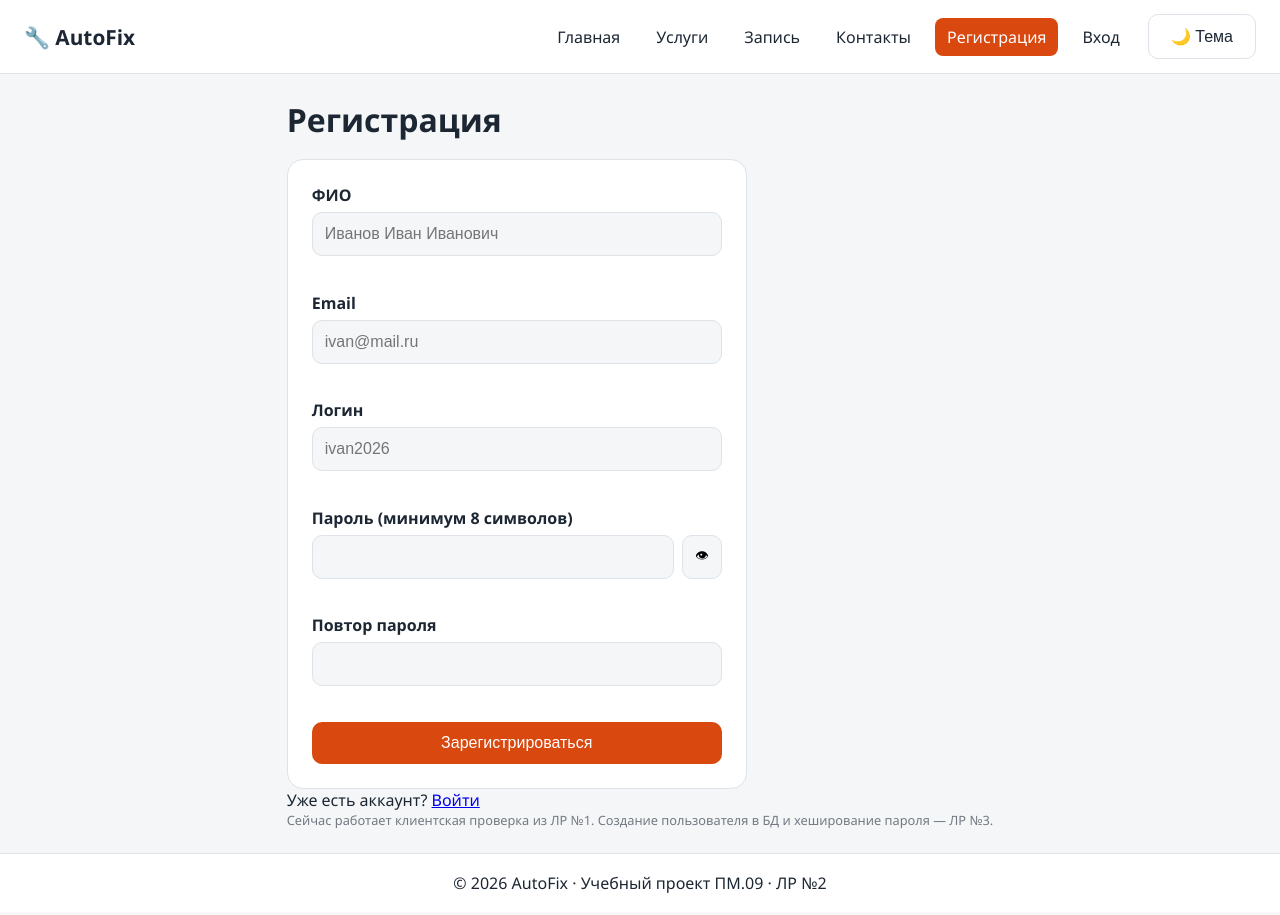
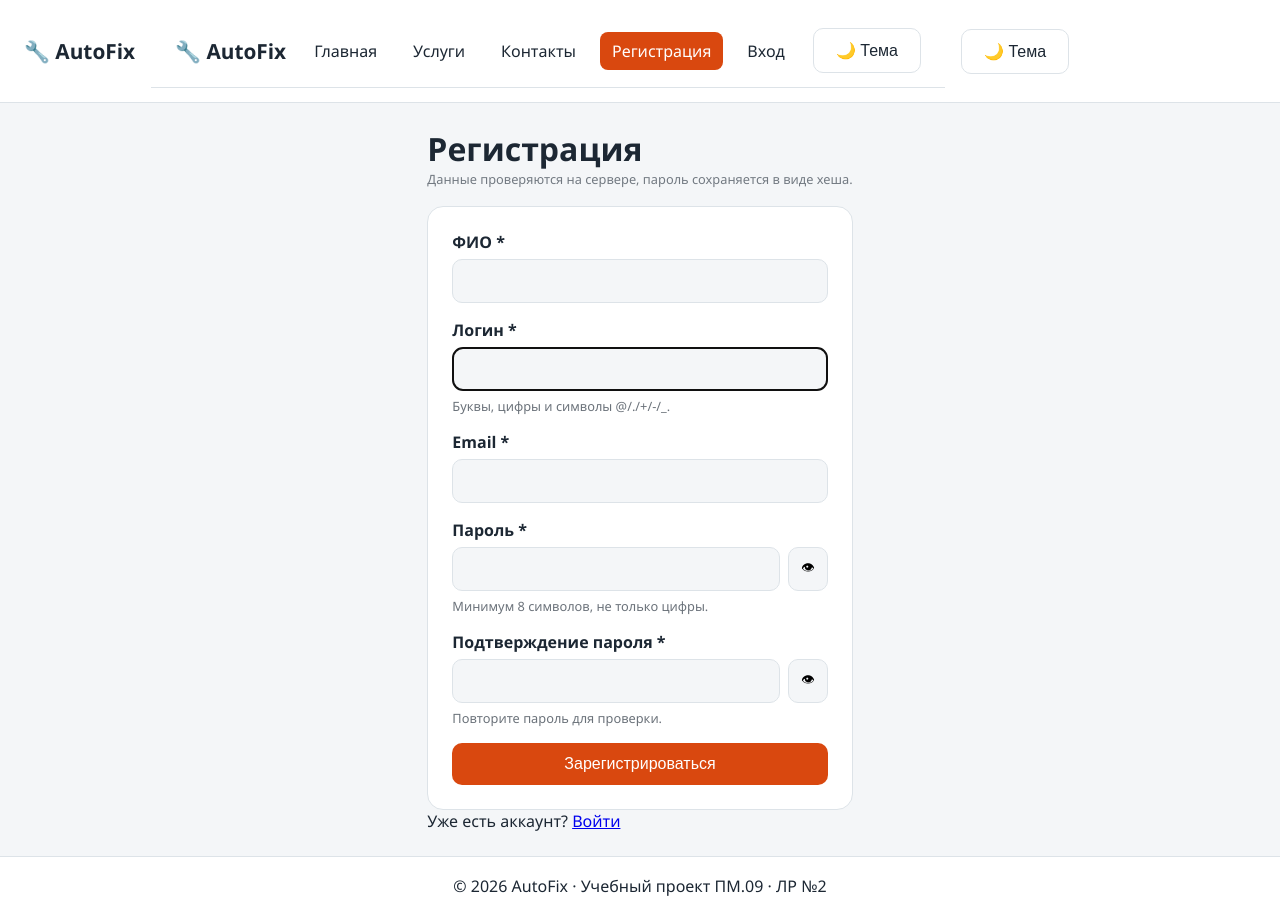
Before and after one commit to Moffiest42/autohub, a Django app: page /register/ in a window 1280 px wide. Before the commit the page ends 893 px from the top, so only its background shows below. Run offline with Django 5.2, Linux system fonts and the light colour scheme; parts of the project's set-up code (start-up, migrations or seed data) failed here and were passed over.

Commit message:
implement user registration with server validation and password hashing

```diff
--- /dev/null
+++ b/accounts/forms.py
@@ -0,0 +1,42 @@
+from django import forms
+from django.contrib.auth.forms import AuthenticationForm, UserCreationForm
+
+from .models import User
+
+
+class RegisterForm(UserCreationForm):
+    full_name = forms.CharField(label='ФИО', max_length=150)
+    email = forms.EmailField(label='Email')
+
+    class Meta:
+        model = User
+        fields = ['full_name', 'username', 'email', 'password1', 'password2']
+        labels = {'username': 'Логин'}
+        help_texts = {'username': 'Буквы, цифры и символы @/./+/-/_.'}
+
+    def __init__(self, *args, **kwargs):
+        super().__init__(*args, **kwargs)
+        self.fields['password1'].help_text = 'Минимум 8 символов, не только цифры.'
+        self.fields['password2'].help_text = 'Повторите пароль для проверки.'
+
+    def clean_email(self):
+        email = self.cleaned_data['email']
+        if User.objects.filter(email__iexact=email).exists():
+            raise forms.ValidationError('Пользователь с таким email уже зарегистрирован.')
+        return email
+
+
+class LoginOrEmailForm(AuthenticationForm):
+    """Вход по логину ИЛИ email (п.5 методички)."""
+
+    def __init__(self, *args, **kwargs):
+        super().__init__(*args, **kwargs)
+        self.fields['username'].label = 'Логин или Email'
+
+    def clean_username(self):
+        value = self.cleaned_data.get('username', '')
+        if '@' in value:
+            user = User.objects.filter(email__iexact=value).first()
+            if user:
+                return user.username
+        return value
--- /dev/null
+++ b/accounts/urls.py
@@ -0,0 +1,14 @@
+from django.contrib.auth import views as auth_views
+from django.urls import path
+
+from . import views
+from .forms import LoginOrEmailForm
+
+urlpatterns = [
+    path('register/', views.register, name='register'),
+    path('login/', auth_views.LoginView.as_view(
+        template_name='accounts/login.html',
+        authentication_form=LoginOrEmailForm,
+    ), name='login'),
+    path('logout/', auth_views.LogoutView.as_view(), name='logout'),
+]
--- a/accounts/views.py
+++ b/accounts/views.py
@@ -1,3 +1,20 @@
-from django.shortcuts import render
+from django.contrib import messages
+from django.contrib.auth import login
+from django.shortcuts import redirect, render
 
-# Create your views here.
+from .forms import RegisterForm
+
+
+def register(request):
+    if request.user.is_authenticated:
+        return redirect('my_appointments')
+    if request.method == 'POST':
+        form = RegisterForm(request.POST)
+        if form.is_valid():
+            user = form.save()          # пароль хешируется внутри Django
+            login(request, user)        # сразу создаём сессию
+            messages.success(request, f'Добро пожаловать, {user.full_name}!')
+            return redirect('my_appointments')
+    else:
+        form = RegisterForm()
+    return render(request, 'accounts/register.html', {'form': form})
--- a/catalog/views.py
+++ b/catalog/views.py
@@ -109,11 +109,3 @@ def contacts(request):
         'services_count': Service.objects.count(),
         'categories_count': Category.objects.count(),
     })
-
-
-def register_page(request):
-    return render(request, 'register.html')
-
-
-def login_page(request):
-    return render(request, 'login.html')
--- a/config/urls.py
+++ b/config/urls.py
@@ -6,6 +6,8 @@ from django.urls import include, path
 urlpatterns = [
     path('admin/', admin.site.urls),
     path('', include('catalog.urls')),
+    path('', include('accounts.urls')),
+    path('', include('booking.urls')),   # создадим на шаге 3
 ]
 
 if settings.DEBUG:
--- /dev/null
+++ b/templates/accounts/register.html
@@ -0,0 +1,27 @@
+{% extends 'base.html' %}
+{% block title %}Регистрация — AutoFix{% endblock %}
+{% block content %}
+<h1>Регистрация</h1>
+<p class="muted">Данные проверяются на сервере, пароль сохраняется в виде хеша.</p>
+<form method="post" class="panel auth-form" novalidate>
+  {% csrf_token %}
+  {% if form.non_field_errors %}<div class="alert alert-error">{{ form.non_field_errors }}</div>{% endif %}
+  {% for field in form %}
+  <div class="form-field">
+    <label for="{{ field.id_for_label }}">{{ field.label }}{% if field.field.required %} *{% endif %}</label>
+    {% if field.name == 'password1' or field.name == 'password2' %}
+      <div class="password-wrap">
+        {{ field }}
+        <button type="button" class="toggle-password" data-target="{{ field.id_for_label }}">👁</button>
+      </div>
+    {% else %}
+      {{ field }}
+    {% endif %}
+    {% if field.help_text %}<span class="help-text">{{ field.help_text }}</span>{% endif %}
+    {% for error in field.errors %}<span class="error">{{ error }}</span>{% endfor %}
+  </div>
+  {% endfor %}
+  <button class="btn" type="submit">Зарегистрироваться</button>
+</form>
+<p>Уже есть аккаунт? <a href="{% url 'login' %}">Войти</a></p>
+{% endblock %}
--- a/templates/base.html
+++ b/templates/base.html
@@ -11,14 +11,31 @@
 {% with nav=request.resolver_match.url_name %}
 <header class="site-header">
   <a href="{% url 'home' %}" class="logo">🔧 AutoFix</a>
+{% with nav=request.resolver_match.url_name %}
+<header class="site-header">
+  <a href="{% url 'home' %}" class="logo">🔧 AutoFix</a>
   <nav class="nav">
     <a href="{% url 'home' %}" class="nav-link {% if nav == 'home' %}active{% endif %}">Главная</a>
     <a href="{% url 'service_list' %}" class="nav-link {% if nav|slice:':7' == 'service' %}active{% endif %}">Услуги</a>
-    <a href="{% url 'booking' %}" class="nav-link {% if nav == 'booking' %}active{% endif %}">Запись</a>
     <a href="{% url 'contacts' %}" class="nav-link {% if nav == 'contacts' %}active{% endif %}">Контакты</a>
-    <a href="{% url 'register' %}" class="nav-link {% if nav == 'register' %}active{% endif %}">Регистрация</a>
-    <a href="{% url 'login' %}" class="nav-link {% if nav == 'login' %}active{% endif %}">Вход</a>
+    {% if user.is_authenticated %}
+      <a href="{% url 'booking' %}" class="nav-link {% if nav == 'booking' %}active{% endif %}">Запись</a>
+      <a href="{% url 'my_appointments' %}" class="nav-link {% if nav|slice:':11' == 'appointment' or nav == 'my_appointments' %}active{% endif %}">Мои записи ({{ user.username }})</a>
+      {% if user.is_admin_role %}
+        <a href="{% url 'admin_panel' %}" class="nav-link {% if nav == 'admin_panel' %}active{% endif %}">Админ-панель</a>
+        <a href="{% url 'service_create' %}" class="nav-link">+ Услуга</a>
+      {% endif %}
+      <form method="post" action="{% url 'logout' %}" class="logout-form">
+        {% csrf_token %}<button class="btn btn-outline btn-small" type="submit">Выйти</button>
+      </form>
+    {% else %}
+      <a href="{% url 'register' %}" class="nav-link {% if nav == 'register' %}active{% endif %}">Регистрация</a>
+      <a href="{% url 'login' %}" class="nav-link {% if nav == 'login' %}active{% endif %}">Вход</a>
+    {% endif %}
   </nav>
+  <button id="theme-toggle" class="btn btn-outline" type="button">🌙 Тема</button>
+</header>
+{% endwith %}
   <button id="theme-toggle" class="btn btn-outline" type="button">🌙 Тема</button>
 </header>
 {% endwith %}
--- a/templates/register.html
+++ /dev/null
@@ -1,39 +0,0 @@
-{% extends 'base.html' %}
-{% block title %}Регистрация — AutoFix{% endblock %}
-{% block content %}
-<h1>Регистрация</h1>
-<form id="register-form" class="panel auth-form" novalidate>
-  <div class="form-field">
-    <label for="fullname">ФИО</label>
-    <input type="text" id="fullname" name="fullname" placeholder="Иванов Иван Иванович">
-    <span class="error" id="fullname-error"></span>
-  </div>
-  <div class="form-field">
-    <label for="email">Email</label>
-    <input type="email" id="email" name="email" placeholder="ivan@mail.ru">
-    <span class="error" id="email-error"></span>
-  </div>
-  <div class="form-field">
-    <label for="login">Логин</label>
-    <input type="text" id="login" name="login" placeholder="ivan2026">
-    <span class="error" id="login-error"></span>
-  </div>
-  <div class="form-field">
-    <label for="password">Пароль (минимум 8 символов)</label>
-    <div class="password-wrap">
-      <input type="password" id="password" name="password">
-      <button type="button" class="toggle-password" data-target="password">👁</button>
-    </div>
-    <span class="error" id="password-error"></span>
-  </div>
-  <div class="form-field">
-    <label for="password2">Повтор пароля</label>
-    <input type="password" id="password2" name="password2">
-    <span class="error" id="password2-error"></span>
-  </div>
-  <button type="submit" class="btn">Зарегистрироваться</button>
-  <p id="form-success" class="success hidden">✅ Проверка пройдена! Данные корректны.</p>
-</form>
-<p>Уже есть аккаунт? <a href="{% url 'login' %}">Войти</a></p>
-<p class="muted">Сейчас работает клиентская проверка из ЛР №1. Создание пользователя в БД и хеширование пароля — ЛР №3.</p>
-{% endblock %}
```
Also changed, not shown: accounts/admin.py (+12 -1 lines), templates/accounts/login.html (added, +27 -0 lines), templates/login.html (deleted, +0 -23 lines), templates/booking/booking.html (added).
